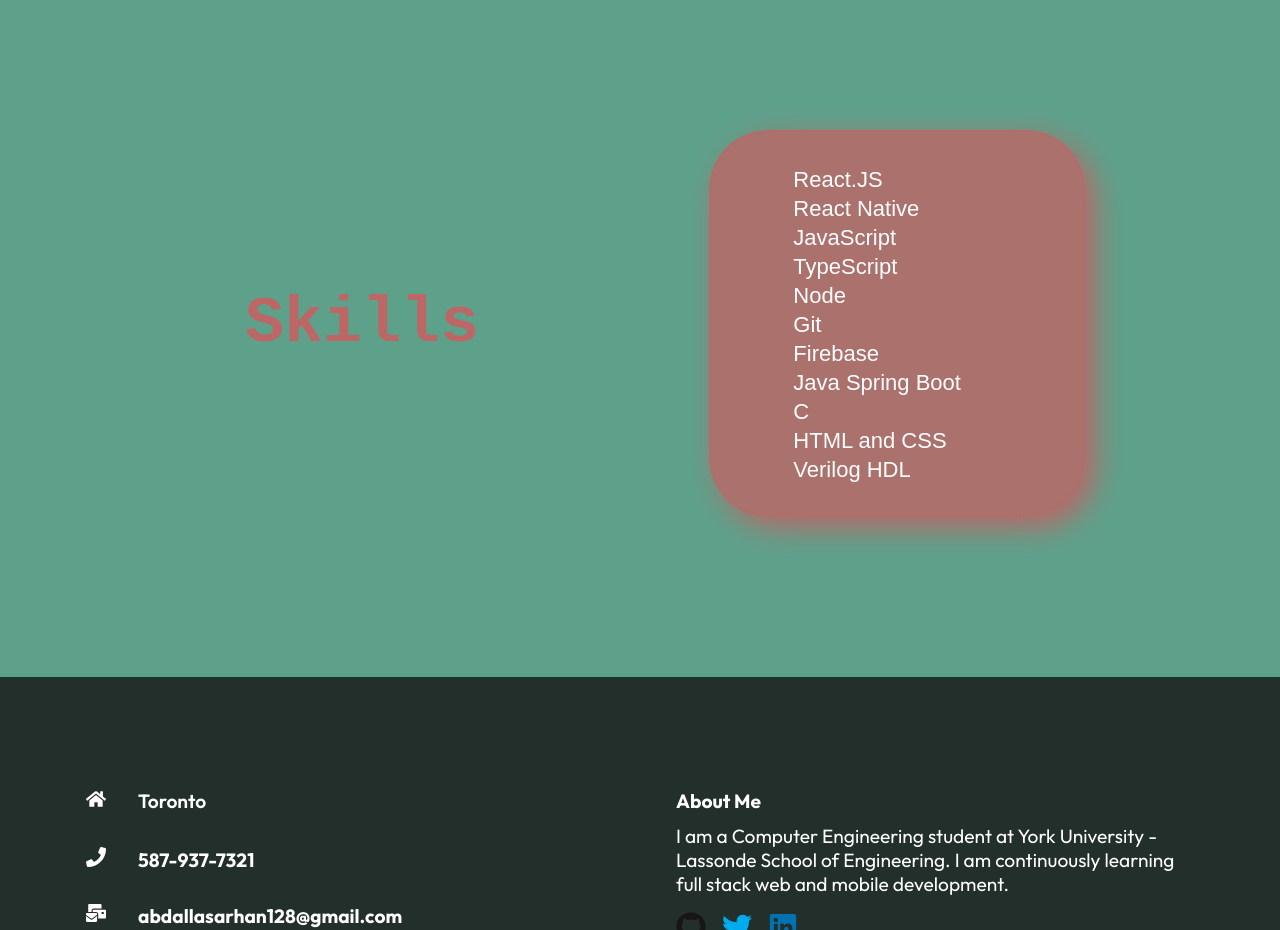
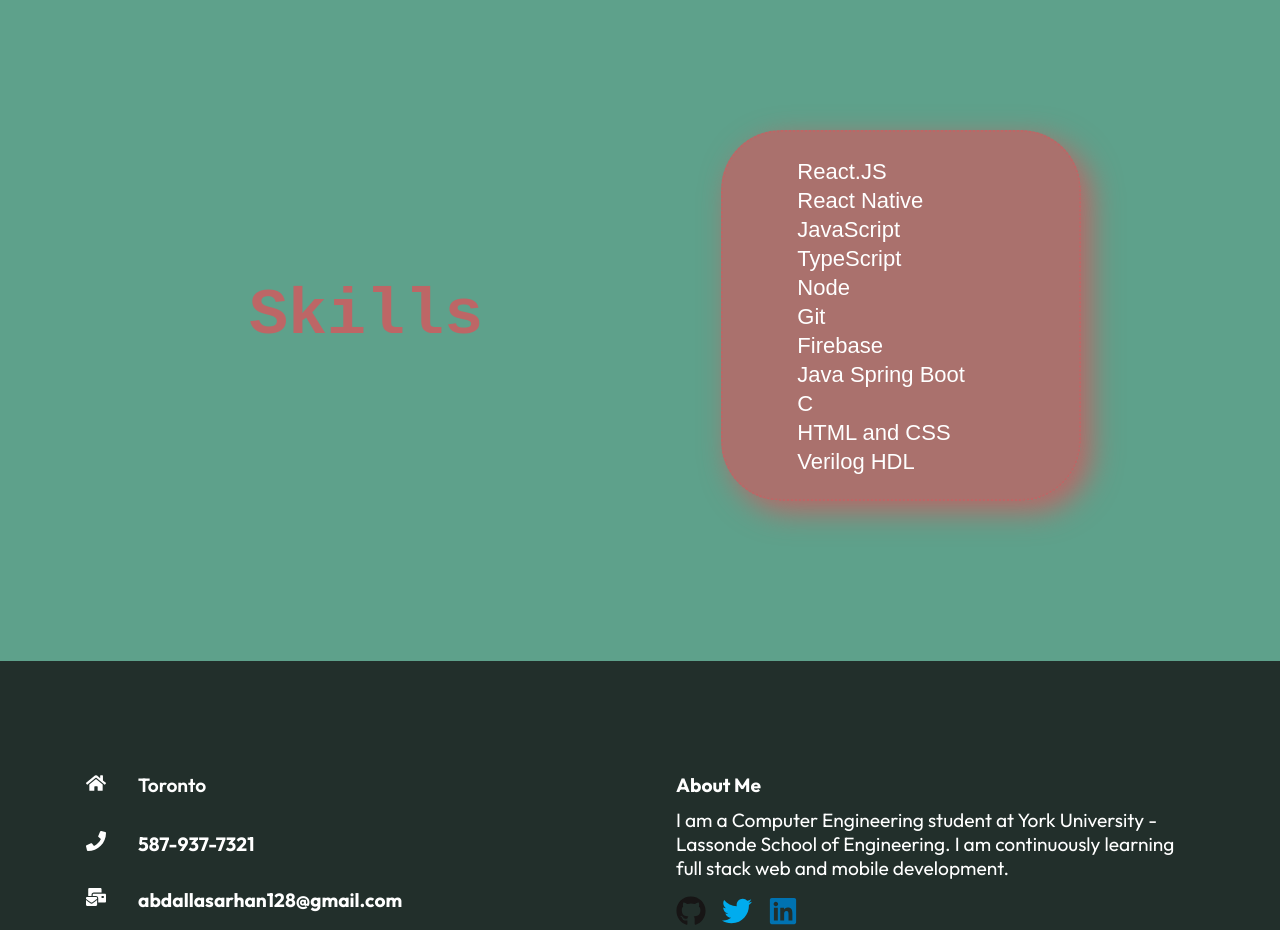
Before and after one commit to AbdallaSarhan/myNewPortfolio, a React (Create React App) app in the folder portfolio/: page / in a window 1280 px wide. Shown: the part 1360-2290 px from the top of the page. Built offline with nearby package versions, Linux system fonts and the light colour scheme.

Commit message:
small changes

```diff
--- a/portfolio/src/components/HeroImgStyles.css
+++ b/portfolio/src/components/HeroImgStyles.css
@@ -27,7 +27,10 @@
 .hero .content {
   position: absolute;
   transform: translate(-50%, -50%);
-  top: 50%;
+  /* align-items: center;
+  justify-content: center; */
+  /* top: 80%; */
+  top: 150%;
   left: 50%;
   text-align: center;
 }
--- a/portfolio/src/components/SkillsSection.jsx
+++ b/portfolio/src/components/SkillsSection.jsx
@@ -38,7 +38,7 @@ const ElevatorPitch = () => {
   const listProps = useSpring({
     opacity: show ? 1 : 0,
 
-    padding: "2rem",
+    padding: "1.5rem",
     border: "2px dotted #bd6666",
     borderRadius: "60px",
     boxShadow: "10px 10px 30px #bd6666",
```
Also changed, not shown: portfolio/src/assets/CampUnity.png (added).
